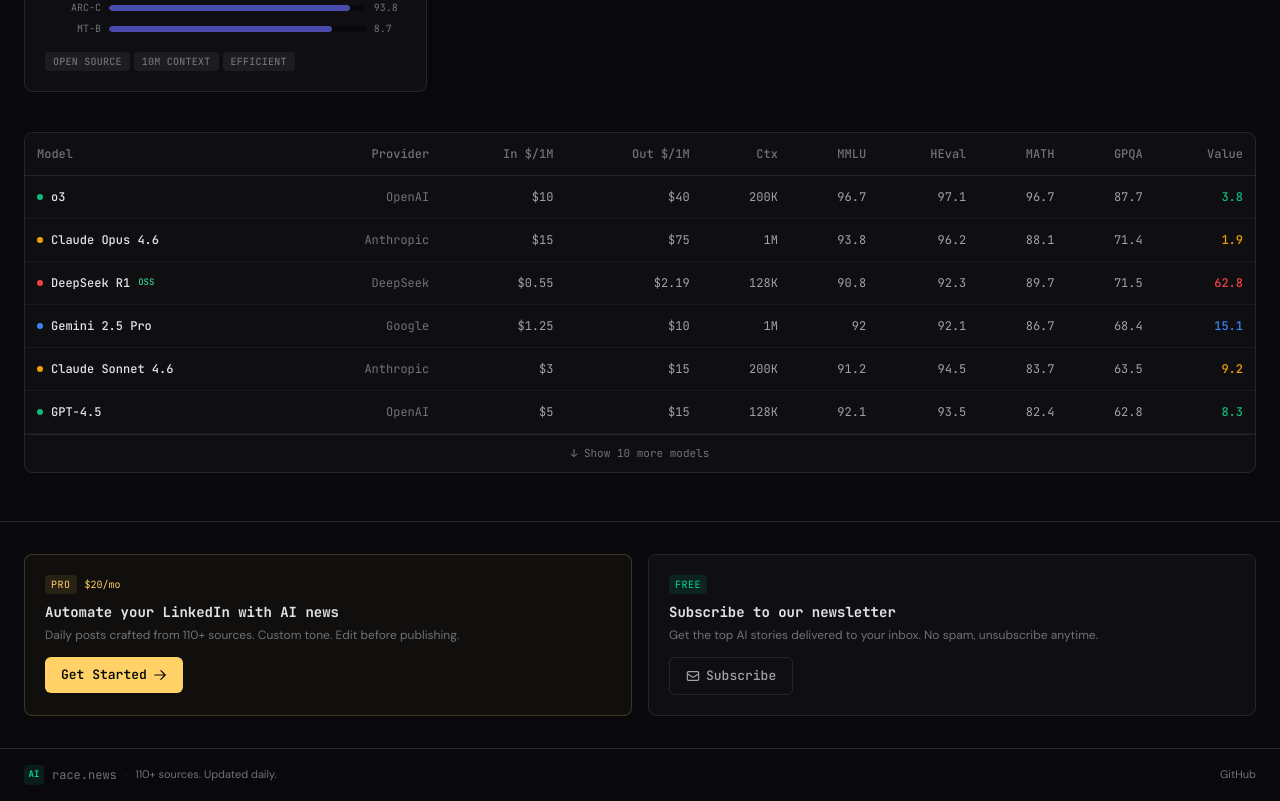
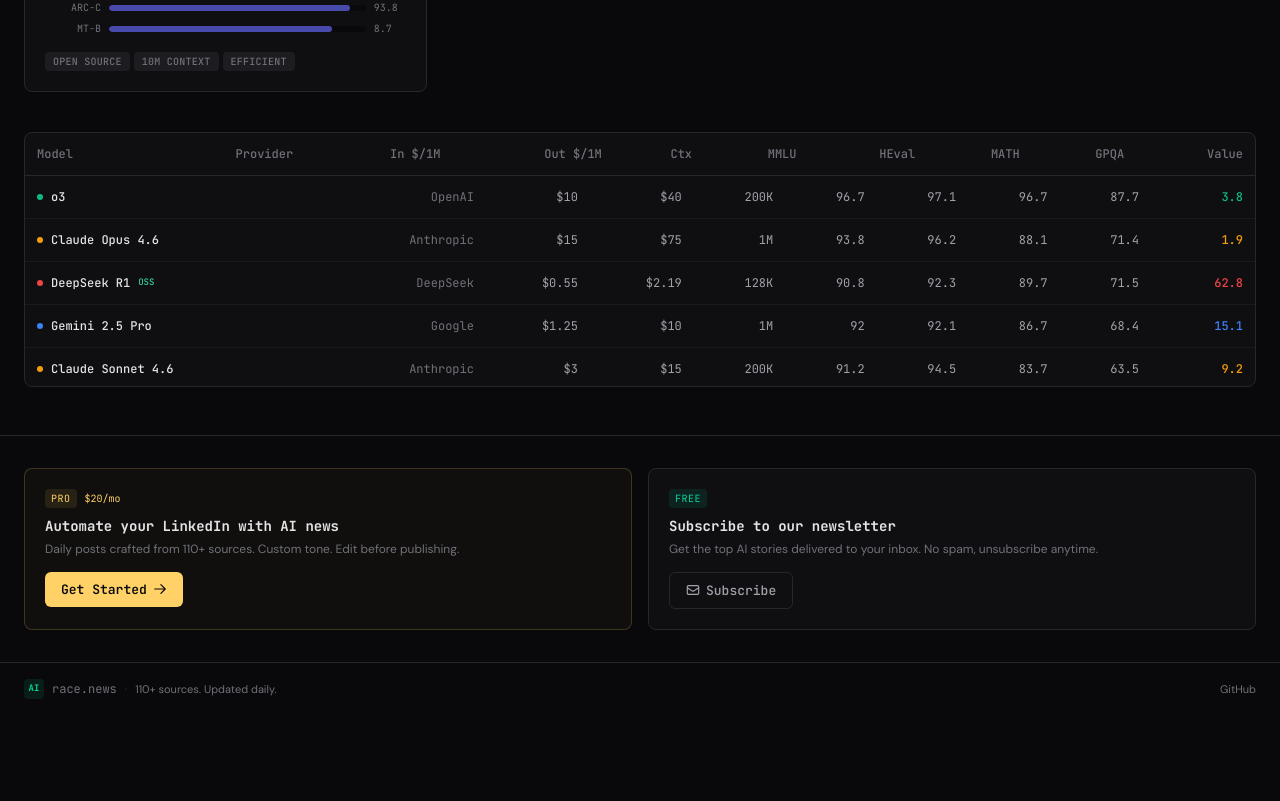
Before and after one commit to iampreetdave-max/ai-race-news, a Next.js app in the folder frontend/: page /ai-race in a window 1280 px wide. Shown: the part 2860-3661 px from the top of the page. After the commit the page ends 3575 px from the top, so only its background shows below. Built offline with nearby package versions, Linux system fonts and the light colour scheme; no server answers.

Commit message:
fix: table shows 5 rows in a fixed-height container, scroll to see the rest

```diff
--- a/frontend/src/app/ai-race/page.tsx
+++ b/frontend/src/app/ai-race/page.tsx
@@ -18,15 +18,12 @@
   { key: 'mt_bench', label: 'MT-Bench \u2014 Conversation', maxScore: 10 },
 ]
 
-const TABLE_VISIBLE = 6
-
 export default function AIRacePage() {
   const [data, setData] = useState<ModelsData | null>(null)
   const [loading, setLoading] = useState(true)
   const [selectedBenchmark, setSelectedBenchmark] = useState('mmlu')
   const [filter, setFilter] = useState<FilterCategory>('all')
   const [sortBy, setSortBy] = useState<SortBy>('performance')
-  const [showAll, setShowAll] = useState(false)
 
   useEffect(() => {
     fetch('/data/models.json')
@@ -97,14 +94,11 @@
 
   const selectedBM = BENCHMARK_OPTIONS.find((b) => b.key === selectedBenchmark)!
 
-  const visibleRows = showAll ? sorted : sorted.slice(0, TABLE_VISIBLE)
-  const hiddenCount = sorted.length - TABLE_VISIBLE
-
   function renderTableRow(m: AIModel) {
     const color = PROVIDER_COLORS[m.provider] || '#71717a'
     return (
       <tr key={m.id} className="border-b border-border/50 hover:bg-surface-2 transition-colors">
-        <td className="p-3 text-text-primary font-medium sticky left-0 bg-surface-1 z-10 min-w-[160px]">
+        <td className="p-3 text-text-primary font-medium min-w-[160px]">
           <div className="flex items-center gap-2">
             <span className="w-1.5 h-1.5 rounded-full flex-shrink-0" style={{ backgroundColor: color }} />
             <span className="truncate">{m.name}</span>
@@ -257,12 +251,14 @@
         ))}
       </div>
 
-      {/* Comparison Table */}
-      <div className="mt-10 rounded-lg border border-border bg-surface-1 overflow-x-auto">
+      {/* Comparison Table - fixed height, scroll for more */}
+      <div className="mt-10 rounded-lg border border-border bg-surface-1">
+        {/* Sticky header */}
+        <div className="overflow-x-auto">
           <table className="w-full text-[12px] font-mono">
             <thead>
               <tr className="border-b border-border">
-              <th className="text-left p-3 text-text-muted font-medium sticky left-0 bg-surface-1 z-10">Model</th>
+                <th className="text-left p-3 text-text-muted font-medium">Model</th>
                 <th className="text-right p-3 text-text-muted font-medium">Provider</th>
                 <th className="text-right p-3 text-text-muted font-medium">In $/1M</th>
                 <th className="text-right p-3 text-text-muted font-medium">Out $/1M</th>
@@ -274,22 +270,18 @@
                 <th className="text-right p-3 text-text-muted font-medium">Value</th>
               </tr>
             </thead>
+          </table>
+        </div>
+        {/* Scrollable body - 5 rows visible (~210px), rest on scroll */}
+        <div className="overflow-x-auto">
+          <div className="max-h-[210px] overflow-y-auto">
+            <table className="w-full text-[12px] font-mono">
               <tbody>
-            {visibleRows.map(renderTableRow)}
+                {sorted.map(renderTableRow)}
               </tbody>
             </table>
-
-        {/* Show more / less toggle */}
-        {hiddenCount > 0 && (
-          <button
-            onClick={() => setShowAll(!showAll)}
-            className="w-full py-2.5 border-t border-border text-[11px] font-mono text-text-muted hover:text-accent-cyan hover:bg-surface-2 transition-all"
-          >
-            {showAll
-              ? '\u2191 Show less'
-              : `\u2193 Show ${hiddenCount} more models`}
-          </button>
-        )}
+          </div>
+        </div>
       </div>
     </div>
   )
```
Lines whose indentation alone changed are shown as unchanged.
